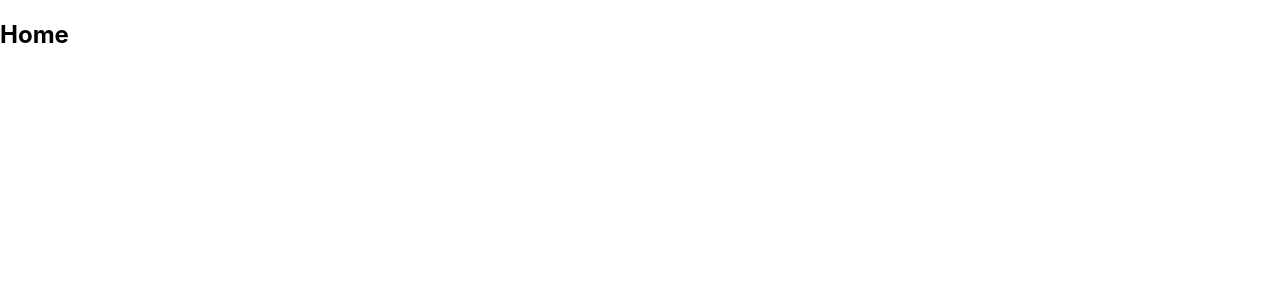
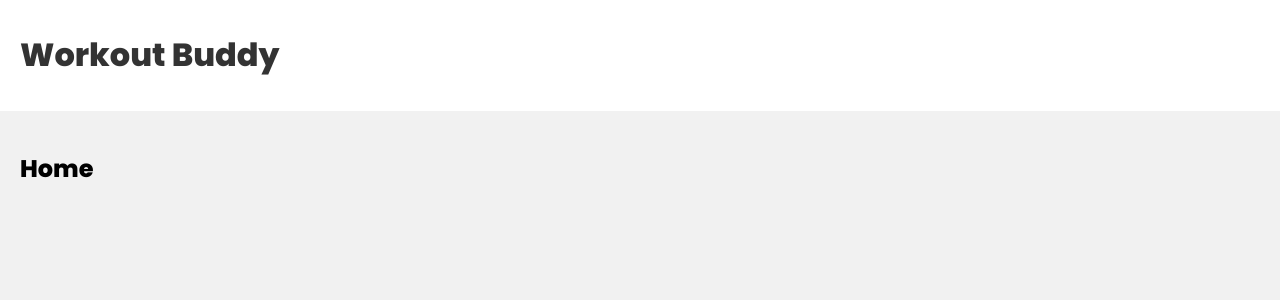
Before and after one commit to yusun-lab/MERN-STACK, a React (Create React App) app in the folder frontend/: page / in a window 1280 px wide. Shown: the top 300 px of the page. Built offline with nearby package versions, Linux system fonts and the light colour scheme.

Commit message:
create home page, Navbar components

```diff
--- a/frontend/src/App.js
+++ b/frontend/src/App.js
@@ -2,11 +2,13 @@
 
 // pages & components
 import Home from './pages/Home';
+import Navbar from './components/Navbar';
 
 function App() {
   return (
     <div className="App">
       <BrowserRouter>
+        <Navbar />
         <div className='pages'>
           <Routes>
             <Route
--- /dev/null
+++ b/frontend/src/components/Navbar.js
@@ -0,0 +1,16 @@
+import { Link } from 'react-router-dom'
+
+const Navbar = () => {
+
+  return (
+    <header>
+      <div className="container">
+        <Link to="/">
+          <h1>Workout Buddy</h1>
+        </Link>
+      </div>
+    </header>
+  )
+}
+
+export default Navbar
--- a/frontend/src/index.css
+++ b/frontend/src/index.css
@@ -1,13 +1,38 @@
-body {
-  margin: 0;
-  font-family: -apple-system, BlinkMacSystemFont, 'Segoe UI', 'Roboto', 'Oxygen',
-    'Ubuntu', 'Cantarell', 'Fira Sans', 'Droid Sans', 'Helvetica Neue',
-    sans-serif;
-  -webkit-font-smoothing: antialiased;
-  -moz-osx-font-smoothing: grayscale;
+/* google font */
+@import url('https://fonts.googleapis.com/css2?family=Poppins:wght@300;400;500;600;800&family=VT323&display=swap');
+
+/* layout */
+:root {
+  --primary: #1aac83;
+  --error: #e7195a;
 }
 
-code {
-  font-family: source-code-pro, Menlo, Monaco, Consolas, 'Courier New',
-    monospace;
+body {
+  background: #f1f1f1;
+  margin: 0;
+  font-family: "Poppins";
 }
+
+header {
+  background: #fff;
+}
+
+header .container {
+  max-width: 1400px;
+  margin: 0 auto;
+  padding: 10px 20px;
+  display: flex;
+  align-items: center;
+  justify-content: space-between;
+}
+
+header a {
+  color: #333;
+  text-decoration: none;
+}
+
+.pages {
+  max-width: 1400px;
+  padding: 20px;
+  margin: 0 auto;
+}
```
